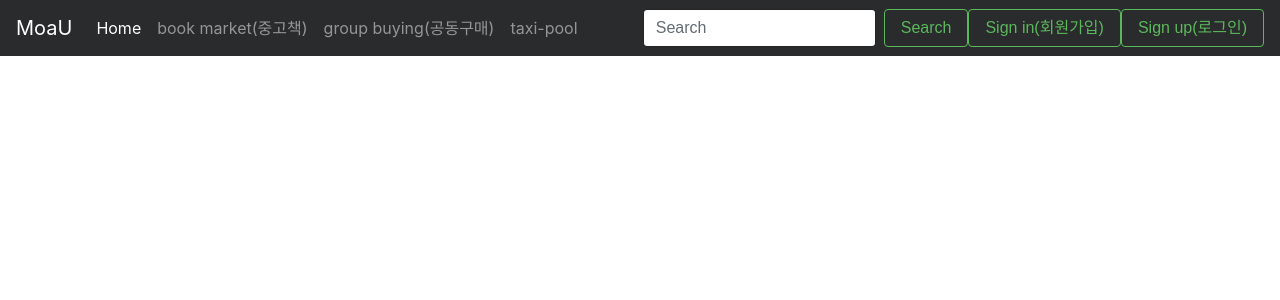
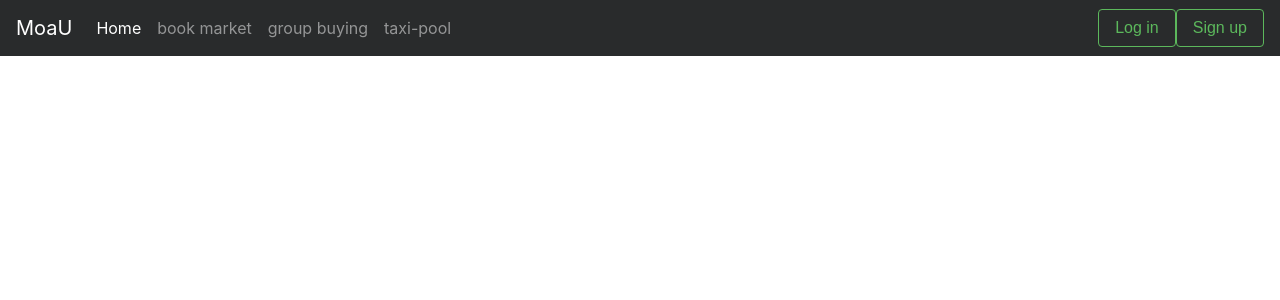
Before and after one commit to wowSH/DB_project, a Django app: page / in a window 1280 px wide. Shown: the top 300 px of the page. Run offline with Django 3.2, Linux system fonts and the light colour scheme; some libraries are stand-ins or nearby versions.

Commit message:
chnage base.html

```diff
--- a/templates/base.html
+++ b/templates/base.html
@@ -30,24 +30,26 @@
             <a class="nav-link" href="#">Home <span class="sr-only">(current)</span></a>
           </li>
           <li class="nav-item">
-            <a class="nav-link" href="#">book market(중고책)</a>
+            <a class="nav-link" href="#">book market</a>
           </li>
           <li class="nav-item">
-            <a class="nav-link" href="#">group buying(공동구매)</a>
+            <a class="nav-link" href="#">group buying</a>
           </li>
           <li class="nav-item">
             <a class="nav-link" href="#">taxi-pool</a>
           </li>
         </ul>
+        <!-- search
         <form class="form-inline mt-2 mt-md-0">
           <input class="form-control mr-sm-2" type="text" placeholder="Search">
           <button class="btn btn-outline-success my-2 my-sm-0" type="submit">Search</button>
         </form>
+        -->
         <form class="form-inline mt-2 mt-md-0">
-          <button class="btn btn-outline-success my-2 my-sm-0" type="submit">Sign in(회원가입)</button>
+          <button class="btn btn-outline-success my-2 my-sm-0" type="submit">Log in</button>
         </form>
         <form class="form-inline mt-2 mt-md-0">
-          <button class="btn btn-outline-success my-2 my-sm-0" type="submit">Sign up(로그인)</button>
+          <button class="btn btn-outline-success my-2 my-sm-0" type="submit">Sign up</button>
         </form>
       </div>
     </nav>
```
